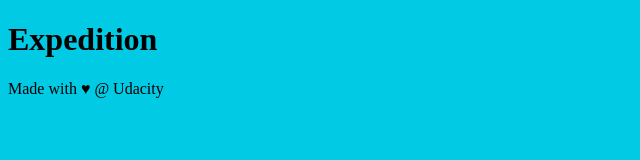
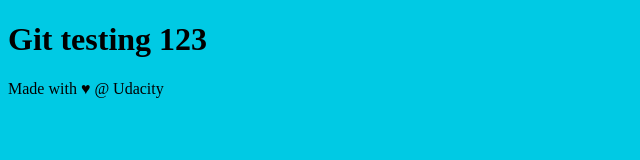
Before and after one commit to RianRogerz/udacity-git-course, a plain HTML site: page index.html in a window 1280 px wide. Shown: the whole page, without its empty margins (0-640 px from the left). Drawn offline with Linux system fonts and the light colour scheme.

Commit message:
changed heading

```diff
--- a/index.html
+++ b/index.html
@@ -10,7 +10,7 @@
 <body>
 
     <header>
-        <h1>Expedition</h1>
+        <h1>Git testing 123</h1>
     </header>
 
     <div class="container">
```
